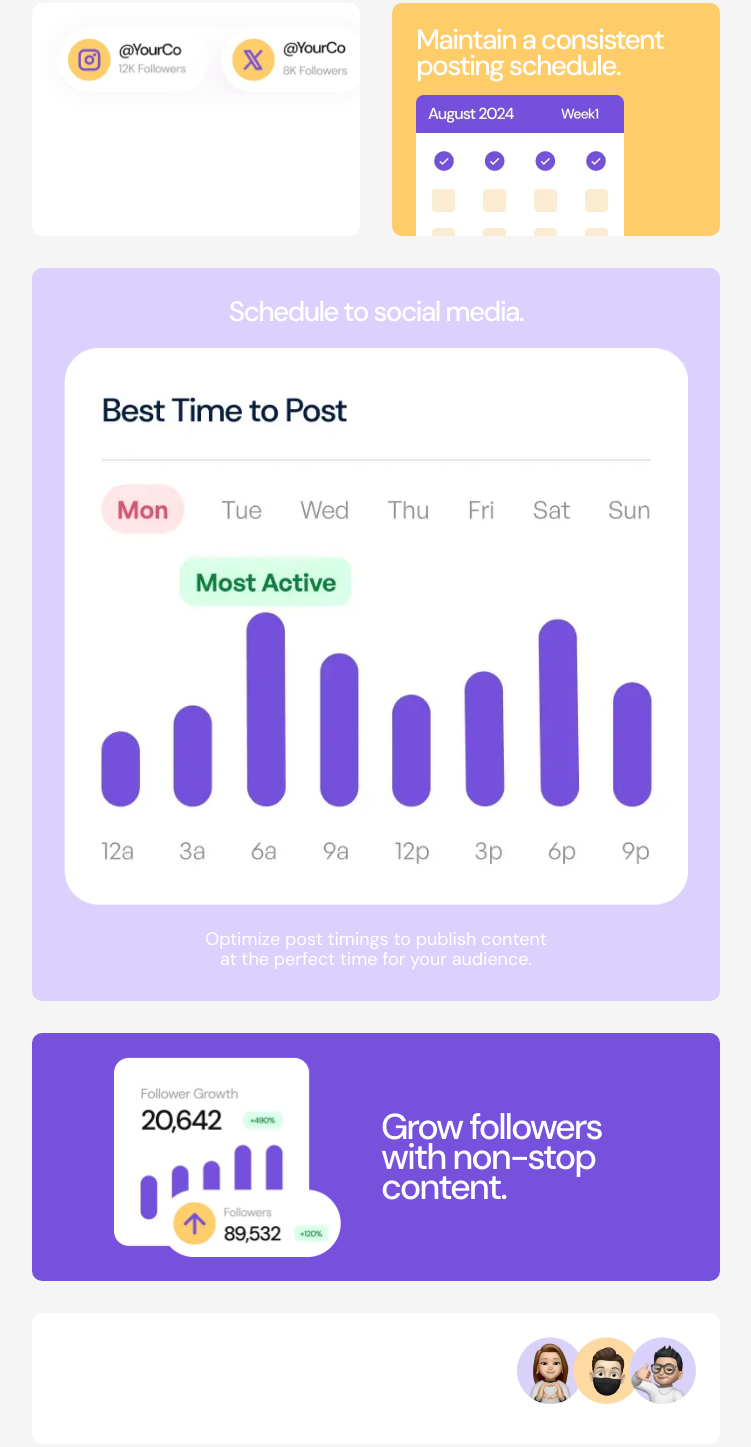
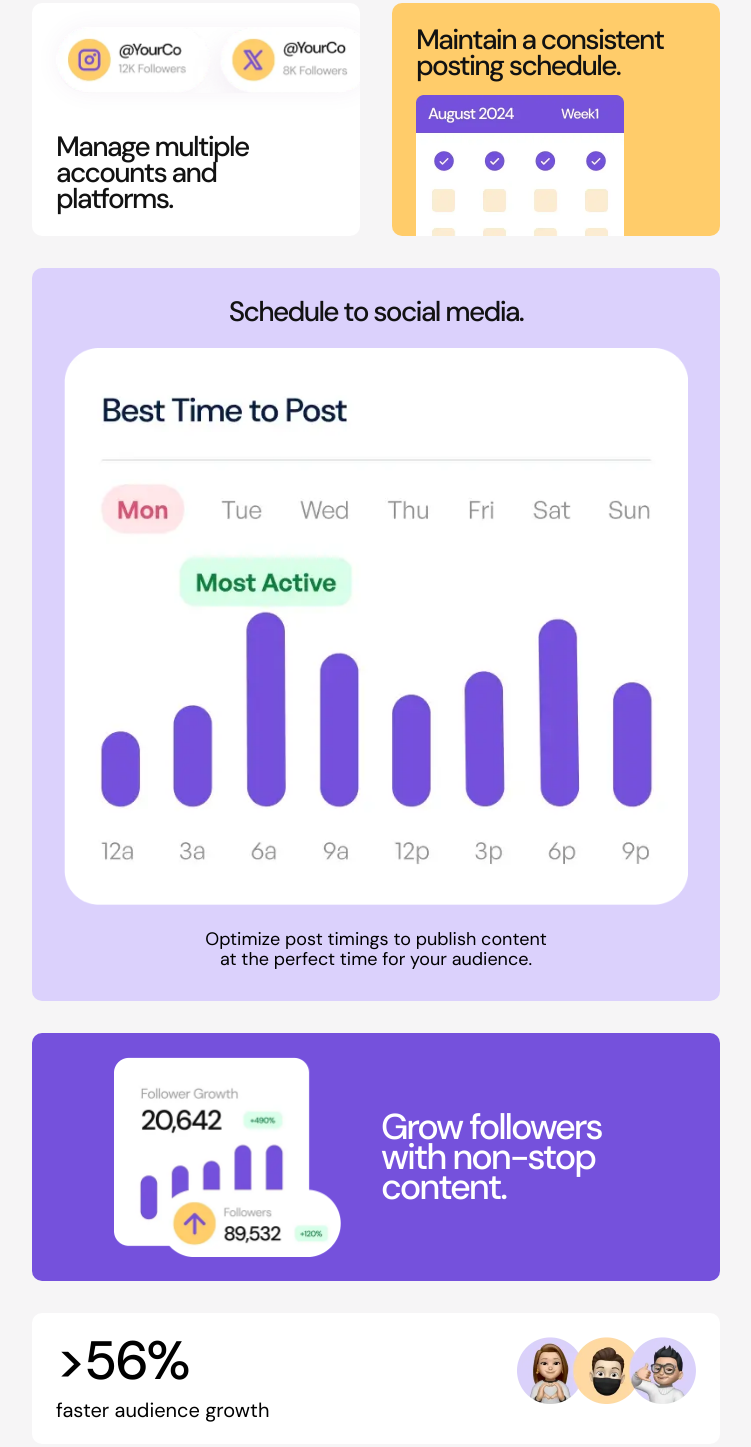
Before and after one commit to sorengrey/FM-Bento-Grid, a website: page index.html in a window 1280 px wide. Shown: the part 411-1858 px from the top of the page, without its empty margins (8-759 px from the left). Drawn offline with nearby package versions, Linux system fonts and the light colour scheme.

Commit message:
Black text
Cleaned up styling

```diff
--- a/globals.css
+++ b/globals.css
@@ -15,8 +15,6 @@
 }
 
 body {
-  color: var(--background);
-  background: var(--foreground);
   font-family: 'DM Sans', Helvetica, sans-serif;
 }
 
--- a/index.html
+++ b/index.html
@@ -38,11 +38,20 @@
         .custom-shadow {
           @apply shadow-[0_0_24px_0_rgba(98,26,123,0.05)];
         }
+
+        .section-padding {
+          @apply p-[24px];
+        }
+
+        .rounded {
+          @apply rounded-[10px];
+        }
       }
     </style>
 
     <title>Frontend Mentor | Bento Grid</title>
   </head>
+
   <body>
     <div
       class="min-h-screen py-[32px] px-[16px] md:py-[50px] md:px-[40px] lg:pt-[83px] bg-[#F6F5F6]"
@@ -50,13 +59,13 @@
       <div
         class="grid grid-cols-1 lg:grid-cols-[auto_544px_auto] lg:grid-rows-[auto-auto-auto] w-full md:max-w-[688px] lg:max-w-[1120px] lg:m-auto justify-items-center gap-[32px]"
       >
-        <div
-          class="flex flex-col lg:col-start-2 lg:col-end-3 lg:max-h-[324px] text-preset-1 text-[46px] md:text-[54px] lg:text-[62px] leading-[42px] md:leading-[48px] lg:leading-[58px] py-[40px] md:py-[76px] px-[32px] md:px-[94px] lg:h-[544px] lg:p-[32px] lg:py-[64px] bg-purple-500 text-center rounded-[10px]"
+        <section
+          class="flex flex-col lg:col-start-2 lg:col-end-3 lg:max-h-[324px] text-preset-1 text-[46px] md:text-[54px] lg:text-[62px] leading-[42px] md:leading-[48px] lg:leading-[58px] py-[40px] md:py-[76px] px-[32px] md:px-[94px] lg:h-[544px] lg:p-[32px] lg:py-[64px] bg-purple-500 text-center rounded"
         >
           <div class="md:max-w-[500px] lg:max-w-[490px] text-white">
             Social Media
             <span class="text-yellow-500">10x</span>
-            <i class="mr-[11px]"> Faster </i>with AI
+            <i class="mr-[11px]"> Faster</i>with AI
             <div class="mt-[24px] mb-[8px]">
               <img
                 src="./assets/images/illustration-five-stars.webp"
@@ -70,12 +79,12 @@
               Over 4,000 5-star reviews
             </p>
           </div>
-        </div>
-        <div
+        </section>
+        <section
           class="w-full md:flex md:flex-row lg:col-start-2 lg:row-start-2 gap-[32px] lg:max-h-[247px] lg:max-w-[544px] lg:col-start-2 lg:row-end-3"
         >
           <div
-            class="flex-1 flex flex-col p-[16px] md:p-[24px] md:justify-between md:max-w-[328px] md:overflow-hidden bg-white text-[26px] rounded-[10px] sm:mb-[32px] md:mb-[0px] lg:justify-between"
+            class="flex-1 flex flex-col p-[16px] md:section-padding md:justify-between md:max-w-[328px] md:overflow-hidden bg-white text-[26px] rounded sm:mb-[32px] md:mb-[0px] lg:justify-between"
           >
             <div
               class="flex max-w-[316px] md:w-[316px] md:h-[66px] custom-shadow rounded-[32px]"
@@ -89,16 +98,16 @@
               />
             </div>
             <p
-              class="text-[26px] leading-[24px] md:text-[28px] lg:text-[32px] mt-[16px] md:mt-[0px] md:max-w-[208px] text-preset-3 md:leading-[26px] lg:leading-[28px] md:tracking-[-0.06em]"
+              class="text-[26px] leading-[24px] md:text-[28px] lg:text-[32px] mt-[16px] md:mt-[0px] md:max-w-[208px] text-preset-3 md:leading-[26px] lg:leading-[28px] md:tracking-[-0.06em] text-black"
             >
               Manage multiple accounts and platforms.
             </p>
           </div>
 
           <div
-            class="flex flex-col flex-1 bg-yellow-500 rounded-[10px] pt-[16px] px-[16px] w-full text-preset-3 text-[26px] tracking-[-0.06em] leading-[24px] md:text-[28px] lg:text-[32px] lg:leading-[28px] mt-[32px] md:mt-[0px] md:pt-[24px] md:px-[24px] md:tracking-[-0.06em] md:leading-[26px]"
+            class="flex flex-col flex-1 bg-yellow-500 rounded pt-[16px] px-[16px] w-full text-preset-3 text-[26px] tracking-[-0.06em] leading-[24px] md:text-[28px] lg:text-[32px] lg:leading-[28px] mt-[32px] md:mt-[0px] md:pt-[24px] md:px-[24px] md:tracking-[-0.06em] md:leading-[26px]"
           >
-            <p>Maintain a consistent posting schedule.</p>
+            <p class="text-black">Maintain a consistent posting schedule.</p>
             <div class="h-[157px] w-[208px] pt-[16px] overflow-hidden">
               <img
                 src="./assets/images/illustration-consistent-schedule.webp"
@@ -108,13 +117,13 @@
               />
             </div>
           </div>
-        </div>
+        </section>
 
-        <div
-          class="bg-purple-100 rounded-[10px] py-[32px] text-center justify-items-center lg:justify-items-start lg:w-auto px-[32px] lg:col-start-3 lg:row-start-1 lg:row-end-3 lg:max-w-[256px] lg:max-h-[603px] lg:mr-auto overflow-hidden lg:relative md:w-full"
+        <section
+          class="bg-purple-100 rounded py-[32px] text-center justify-items-center lg:justify-items-start lg:w-auto px-[32px] lg:col-start-3 lg:row-start-1 lg:row-end-3 lg:max-w-[256px] lg:max-h-[603px] lg:mr-auto overflow-hidden lg:relative md:w-full"
         >
           <p
-            class="text-preset-3 mb-[24px] text-[24px] tracking-[-0.06em] leading-[24px] md:text-[28px] lg:text-[32px] lg:leading-[28px] lg:text-left"
+            class="text-preset-3 mb-[24px] text-[24px] tracking-[-0.06em] leading-[24px] md:text-[28px] lg:text-[32px] lg:leading-[28px] lg:text-left text-black"
           >
             Schedule to social media.
           </p>
@@ -132,13 +141,13 @@
             Optimize post timings to publish content at the perfect time for
             your audience.
           </p>
-        </div>
+        </section>
 
-        <div
+        <section
           class="lg:col-start-1 lg:col-end-4 lg:row-start-3 flex flex-col lg:flex-row gap-[32px] w-full"
         >
           <div
-            class="bg-white rounded-[10px] p-[24px] w-full md:flex lg:flex-col md:justify-between lg:max-w-[256px] lg:mb-auto lg:ml-auto lg:h-[246px] md:order-2 lg:order-1"
+            class="bg-white rounded section-padding w-full md:flex lg:flex-col md:justify-between lg:max-w-[256px] lg:mb-auto lg:ml-auto lg:h-[246px] md:order-2 lg:order-1"
           >
             <div
               class="text-[46px] md:text-[54px] md:tracking-[-0.04em] lg:text-[58px] font-medium leading-[42px] md:leading-[48px] tracking-[-0.085em]"
@@ -160,8 +169,8 @@
             </div>
           </div>
 
-          <div
-            class="bg-purple-500 rounded-[10px] p-[24px] text-preset-3 w-full flex flex-col md:flex-row justify-center lg:justify-between items-center md:gap-[40px] lg:gap-[0px] text-center lg:max-w-[544px] lg:order-2"
+          <section
+            class="bg-purple-500 rounded section-padding text-preset-3 w-full flex flex-col md:flex-row justify-center lg:justify-between items-center md:gap-[40px] lg:gap-[0px] text-center lg:max-w-[544px] lg:order-2"
           >
             <div class="flex justify-center md:w-[227px] md:h-[200px]">
               <img
@@ -176,14 +185,14 @@
             >
               Grow followers with non-stop content.
             </div>
-          </div>
-        </div>
+          </section>
+        </section>
 
-        <div
+        <section
           class="md:flex md:flex-row gap-[32px] lg:flex-col lg:col-start-1 lg:col-end-2 lg:row-start-1 lg:row-end-3 md:max-h-[354px] lg:h-[881px]"
         >
           <div
-            class="flex flex-col justify-center md:max-w-[328px] lg:max-w-[256px] lg:min-h-[415px] bg-yellow-100 rounded-[10px] p-[32px] text-[30px] leading-[28px] md:leading-[30px] lg:leading-[36px] md:text-[30px] text-preset-2 lg:text-[40px] w-full lg:w-auto mb-[32px] md:tracking-[-0.06em] md:mb-[0px] lg:gap-[24px]"
+            class="flex flex-col justify-center md:max-w-[328px] lg:max-w-[256px] lg:min-h-[415px] bg-yellow-100 rounded p-[32px] text-[30px] leading-[28px] md:leading-[30px] lg:leading-[36px] md:text-[30px] text-preset-2 lg:text-[40px] w-full lg:w-auto mb-[32px] md:tracking-[-0.06em] md:mb-[0px] lg:gap-[24px] text-black"
           >
             <div>
               Create and schedule content
@@ -203,10 +212,10 @@
           </div>
 
           <div
-            class="lg:flex lg:flex-col lg:justify-between bg-yellow-500 rounded-[10px] p-[24px] w-full text-[32px] md:text-[36px] lg:w-[256px] lg:min-h-[434px]"
+            class="lg:flex lg:flex-col lg:justify-between bg-yellow-500 rounded section-padding w-full text-[32px] md:text-[36px] lg:w-[256px] lg:min-h-[434px]"
           >
             <p
-              class="mb-[24px] lg:mb-[0px] text-preset-2 leading-[28px] md:leading-[30px] md:tracking-[-0.06em] lg:leading-[36px] lg:tracking-[-2px] md:text-[30px] lg:text-[40px] font-medium"
+              class="mb-[24px] lg:mb-[0px] text-preset-2 leading-[28px] md:leading-[30px] md:tracking-[-0.06em] lg:leading-[36px] lg:tracking-[-2px] md:text-[30px] lg:text-[40px] font-medium text-black"
             >
               Write your content using AI.
             </p>
@@ -218,7 +227,7 @@
               class="md:h-[220px] md:w-[223px] lg:h-[223px] lg:l-[220px]"
             />
           </div>
-        </div>
+        </section>
       </div>
     </div>
   </body>
```
